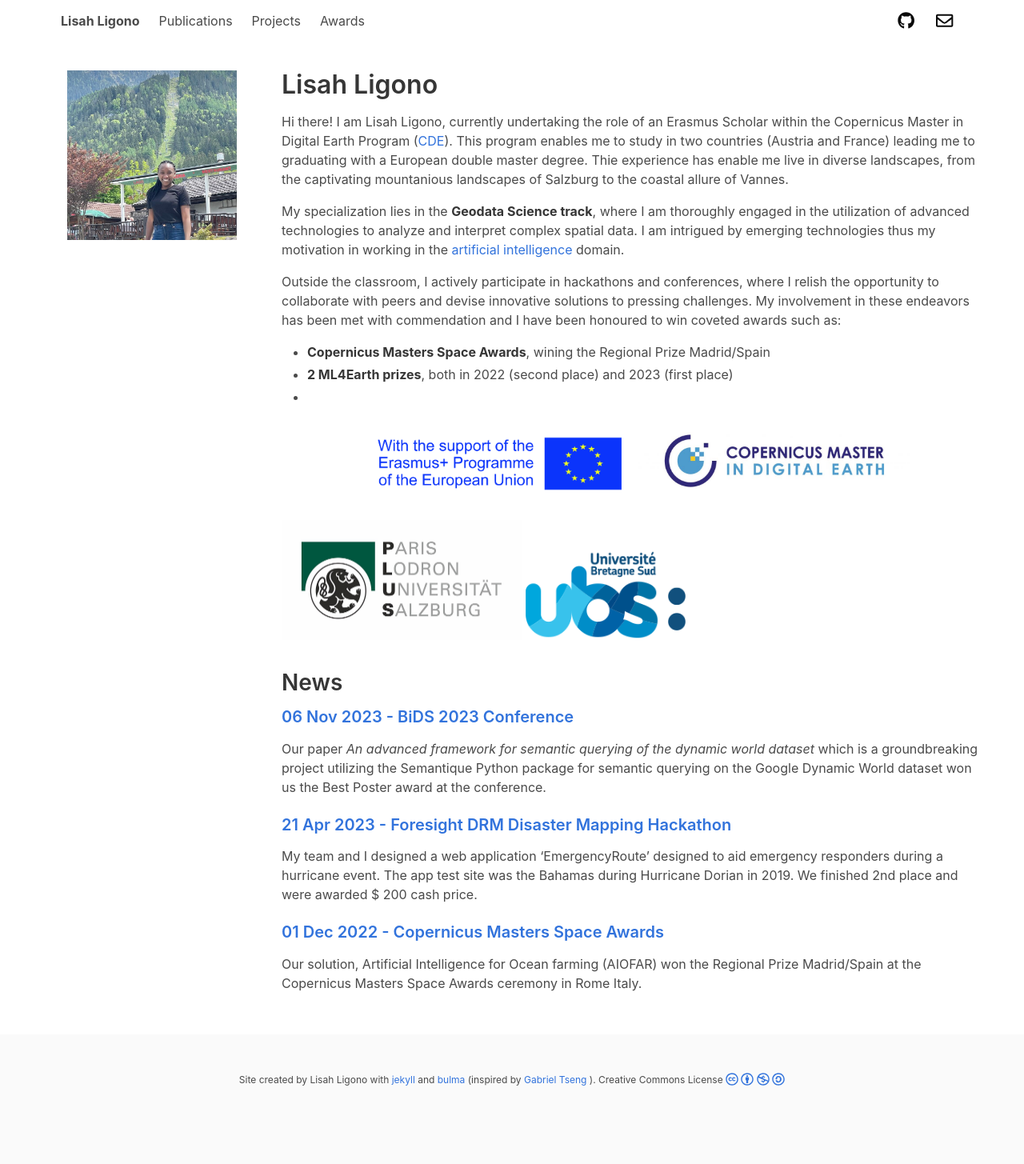
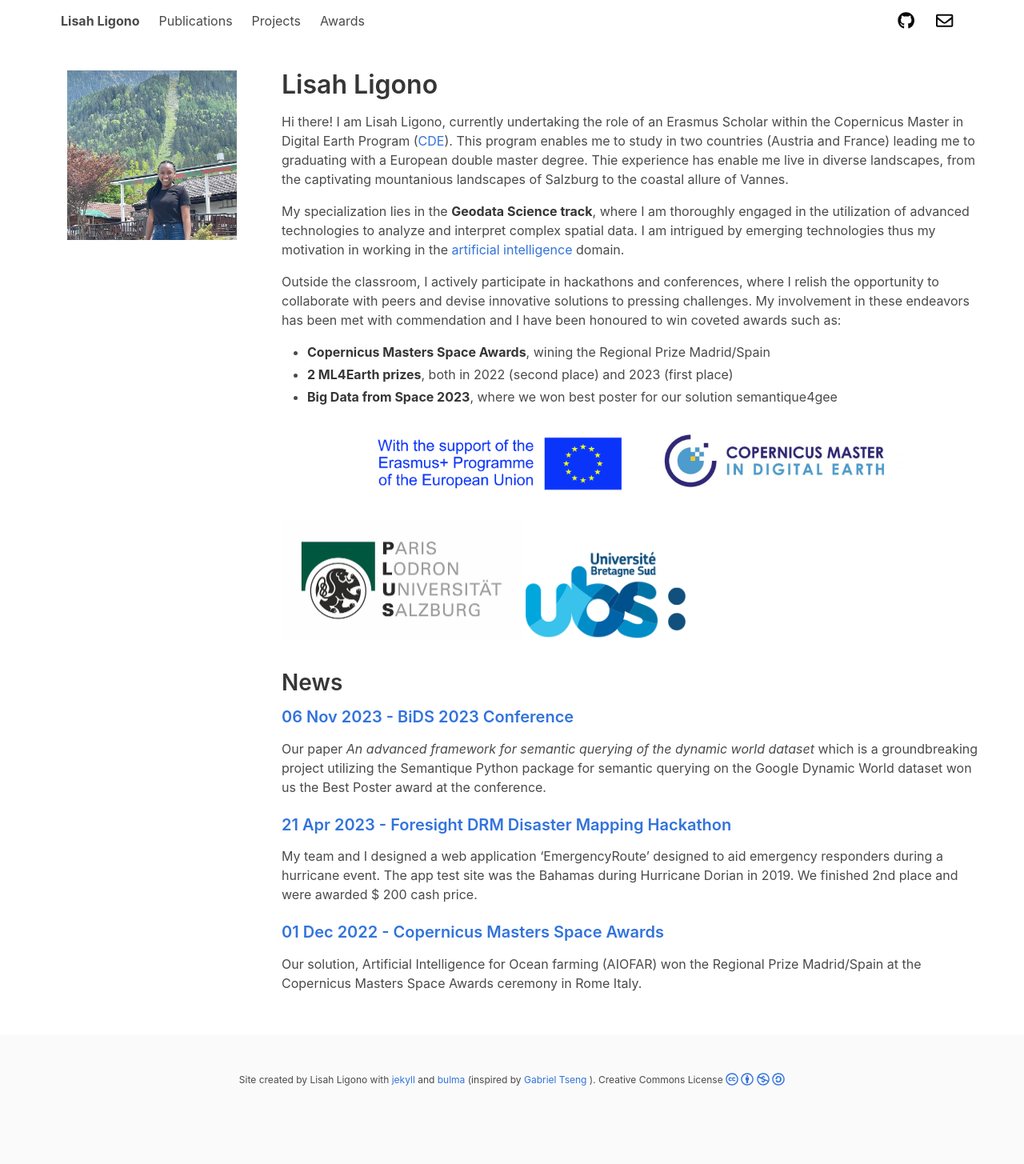
Before and after one commit to lisahligono/lisahligono.github.io, a Jekyll site: the page built from index.html, in a window 1280 px wide. Shown: the whole page at 80% size. Built offline with Jekyll 4.4.1, drawn with Linux system fonts in a browser that asks for light colours; nearby versions of some CDN libraries; a style sheet for code colours, icons or effects is not loaded.

Commit message:
Update description.md

```diff
--- a/_includes/description.md
+++ b/_includes/description.md
@@ -7,7 +7,7 @@ Outside the classroom, I actively participate in hackathons and conferences, whe
 
 * **Copernicus Masters Space Awards**, wining the Regional Prize Madrid/Spain
 * **2 ML4Earth prizes**, both in 2022 (second place) and 2023 (first place)
-*
+* **Big Data from Space 2023**, where we won best poster for our solution semantique4gee
 
 
 ![Image Description](assets/img/cde_portfolio/erasmus.jpeg){:width="440px"}
```
